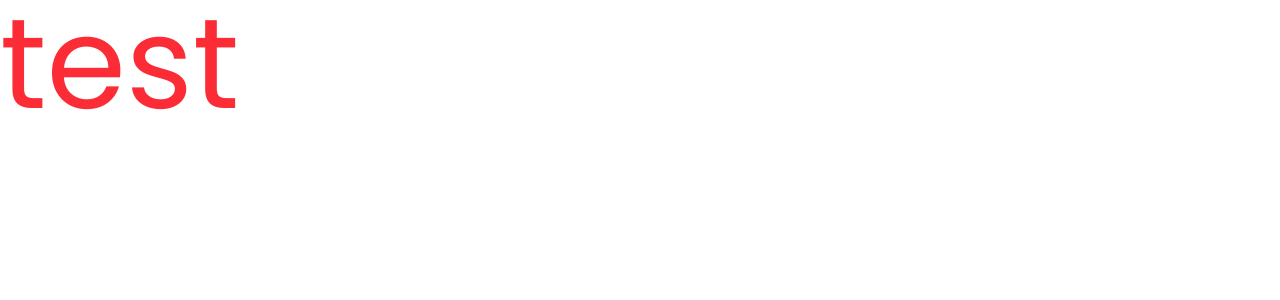
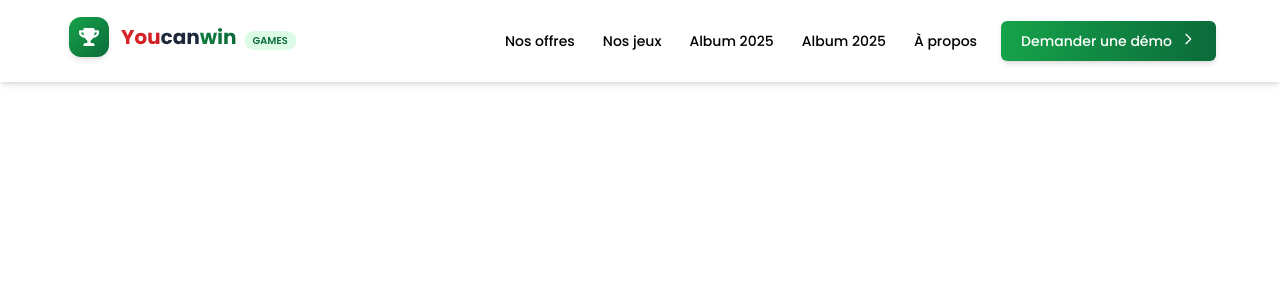
Before and after one commit to ayoub-akraou/youcanwin, a React (Vite) app: page / in a window 1280 px wide. Shown: the top 300 px of the page. Built offline with nearby package versions, Linux system fonts and the light colour scheme.

Commit message:
feat: create NavBar component

```diff
--- a/src/App.tsx
+++ b/src/App.tsx
@@ -1,5 +1,12 @@
+import NavBar from "./components/NavBar";
+
 function App() {
-	return <p className="text-9xl text-red-500">test</p>;
+	return (
+		<>
+			<NavBar />
+			<div className="container px-4 mt-16"></div>
+		</>
+	);
 }
 
 export default App;
--- /dev/null
+++ b/src/components/NavBar.tsx
@@ -0,0 +1,45 @@
+import logo from "../assets/logo.svg";
+import arrow from "../assets/arrow-right.svg";
+
+export default function NavBar() {
+	return (
+		<nav className="p-4  text-sm font-medium shadow-md sticky top-0 left-0 w-full">
+			<div className="container flex items-center">
+				<div className="logo">
+					<img src={logo} alt="" />
+				</div>
+				<ul className="ml-auto flex gap-1">
+					<li>
+						<a className="px-3 py-2" href="">
+							Nos offres
+						</a>
+					</li>
+					<li>
+						<a className="px-3 py-2" href="">
+							Nos jeux
+						</a>
+					</li>
+					<li>
+						<a className="px-3 py-2" href="">
+							Album 2025
+						</a>
+					</li>
+					<li>
+						<a className="px-3 py-2" href="">
+							Album 2025
+						</a>
+					</li>
+					<li>
+						<a className="px-3 py-2" href="">
+							À propos
+						</a>
+					</li>
+				</ul>
+				<button className="flex gap-2 ml-3 cursor-pointer active:scale-95 px-5 py-2.5 bg-linear-90 from-[#16A34A] to-[#0B6B3A] shadow-md text-white rounded-md">
+					<p>Demander une démo</p>
+					<img src={arrow} alt="right arrow" />
+				</button>
+			</div>
+		</nav>
+	);
+}
--- a/src/index.css
+++ b/src/index.css
@@ -3,3 +3,7 @@
 body {
 	font-family: "Poppins", sans-serif;
 }
+
+.container {
+	@apply max-w-6xl mx-auto;
+}
```
Also changed, not shown: src/assets/arrow-right.svg (added), src/assets/collection.svg (added).
